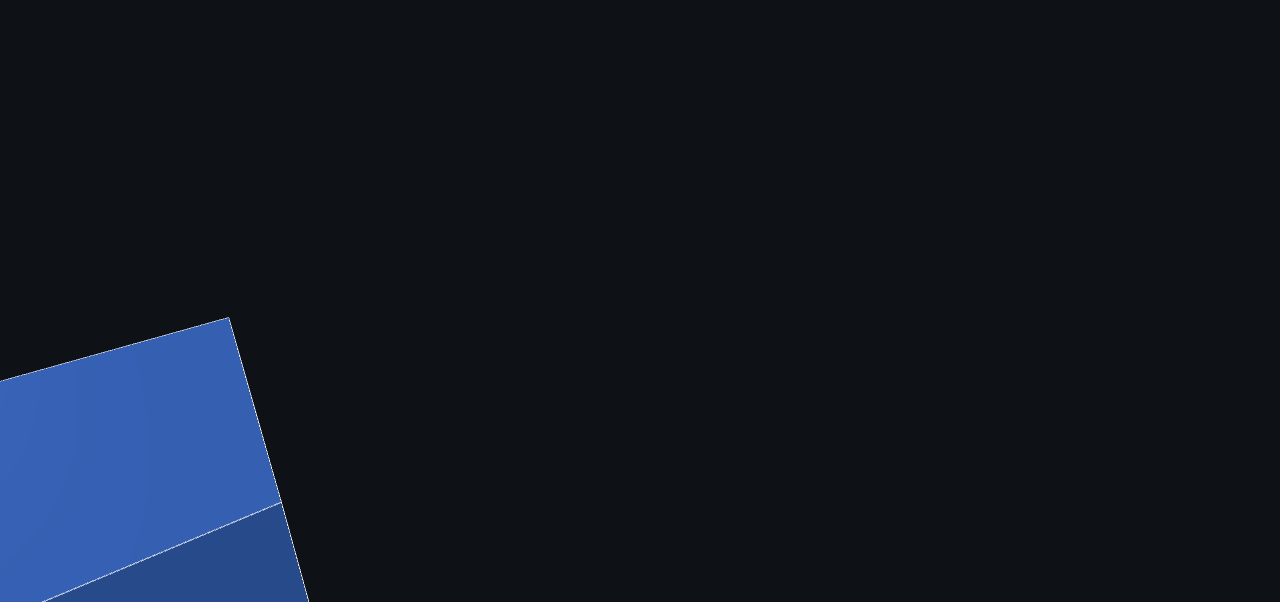
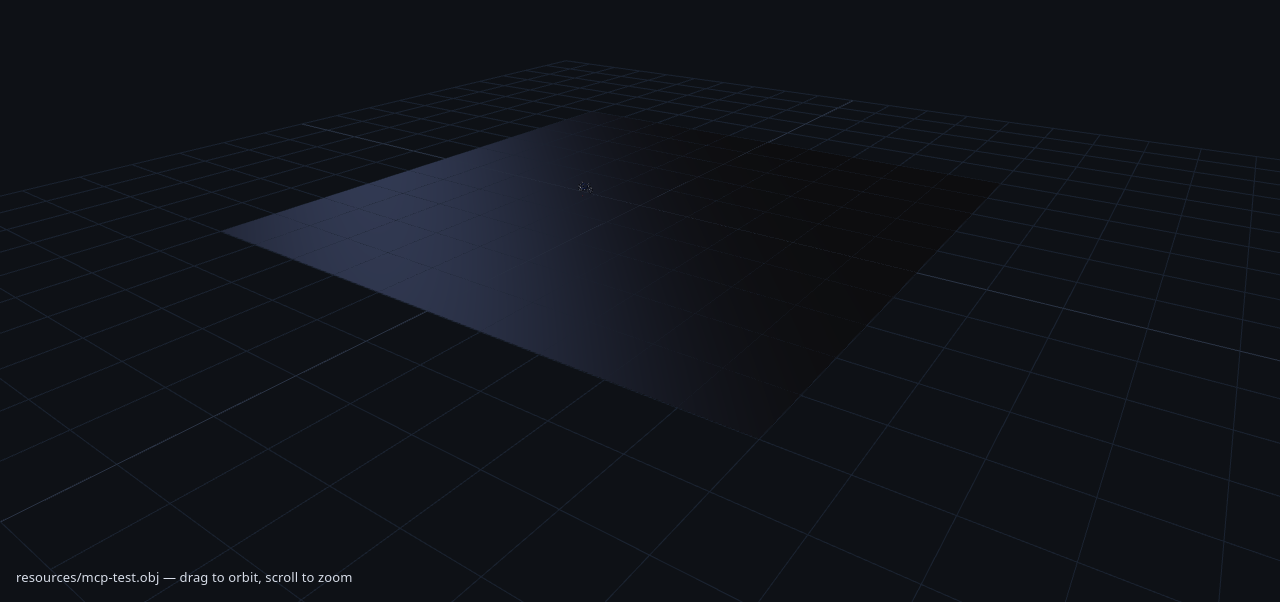
Before and after one commit to thchaufelix/pages-testing, a plain HTML site: page index.html in a window 1280 px wide. Shown: the part 198-800 px from the top of the page. Drawn offline with nearby package versions, Linux system fonts and the light colour scheme; animation ran at ten frames a second.

Commit message:
Preview the OBJ model in resources

```diff
--- a/index.html
+++ b/index.html
@@ -3,74 +3,130 @@
 <head>
   <meta charset="UTF-8" />
   <meta name="viewport" content="width=device-width, initial-scale=1.0" />
-  <title>Rotating Box</title>
+  <title>Model preview</title>
   <style>
     html, body {
       margin: 0;
       height: 100%;
       background: #0e1116;
       overflow: hidden;
+      font-family: system-ui, sans-serif;
     }
     canvas {
       display: block;
+    }
+    #status {
+      position: fixed;
+      left: 16px;
+      bottom: 16px;
+      color: #d7dde8;
+      font-size: 13px;
+      letter-spacing: 0.01em;
+      pointer-events: none;
     }
   </style>
   <script type="importmap">
     {
       "imports": {
-        "three": "https://cdn.jsdelivr.net/npm/three@0.170.0/build/three.module.js"
+        "three": "https://cdn.jsdelivr.net/npm/three@0.170.0/build/three.module.js",
+        "three/addons/": "https://cdn.jsdelivr.net/npm/three@0.170.0/examples/jsm/"
       }
     }
   </script>
 </head>
 <body>
+  <div id="status">Loading resources/mcp-test.obj…</div>
   <script type="module">
     import * as THREE from "three";
+    import { OBJLoader } from "three/addons/loaders/OBJLoader.js";
+    import { MTLLoader } from "three/addons/loaders/MTLLoader.js";
+    import { OrbitControls } from "three/addons/controls/OrbitControls.js";
+
+    const status = document.getElementById("status");
+    const modelUrl = "resources/mcp-test.obj";
+    const materialUrl = "resources/mcp-test.mtl";
 
     const scene = new THREE.Scene();
     scene.background = new THREE.Color(0x0e1116);
 
     const camera = new THREE.PerspectiveCamera(
-      60,
+      50,
       window.innerWidth / window.innerHeight,
-      0.1,
-      100
+      0.01,
+      1000
     );
-    camera.position.set(2.2, 1.6, 2.8);
 
     const renderer = new THREE.WebGLRenderer({ antialias: true });
     renderer.setPixelRatio(Math.min(window.devicePixelRatio, 2));
     renderer.setSize(window.innerWidth, window.innerHeight);
+    renderer.outputColorSpace = THREE.SRGBColorSpace;
     document.body.appendChild(renderer.domElement);
 
-    const geometry = new THREE.BoxGeometry(1.4, 1.4, 1.4);
-    const material = new THREE.MeshStandardMaterial({
-      color: 0x4f8cff,
-      metalness: 0.15,
-      roughness: 0.35
-    });
-    const box = new THREE.Mesh(geometry, material);
-    scene.add(box);
-
-    const edges = new THREE.LineSegments(
-      new THREE.EdgesGeometry(geometry),
-      new THREE.LineBasicMaterial({ color: 0xffffff })
-    );
-    box.add(edges);
+    const controls = new OrbitControls(camera, renderer.domElement);
+    controls.enableDamping = true;
 
     scene.add(new THREE.AmbientLight(0xffffff, 0.45));
-
-    const keyLight = new THREE.DirectionalLight(0xffffff, 1.4);
-    keyLight.position.set(3, 4, 2);
+    const keyLight = new THREE.DirectionalLight(0xffffff, 1.6);
+    keyLight.position.set(4, 6, 3);
     scene.add(keyLight);
-
-    const fillLight = new THREE.DirectionalLight(0x88aaff, 0.5);
-    fillLight.position.set(-3, 1, -2);
+    const fillLight = new THREE.DirectionalLight(0x9eb6ff, 0.55);
+    fillLight.position.set(-4, 2, -3);
     scene.add(fillLight);
 
+    const grid = new THREE.GridHelper(10, 20, 0x2a3344, 0x1a2230);
+    scene.add(grid);
+
+    function frameObject(object) {
+      const box = new THREE.Box3().setFromObject(object);
+      const size = box.getSize(new THREE.Vector3());
+      const center = box.getCenter(new THREE.Vector3());
+
+      object.position.sub(center);
+      object.position.y += size.y / 2;
+
+      const radius = Math.max(size.x, size.y, size.z) * 0.5;
+      const distance = radius / Math.sin(THREE.MathUtils.degToRad(camera.fov) / 2);
+      camera.near = Math.max(distance / 200, 0.01);
+      camera.far = distance * 20;
+      camera.position.set(distance * 0.7, distance * 0.45, distance);
+      camera.updateProjectionMatrix();
+      controls.target.set(0, size.y * 0.35, 0);
+      controls.update();
+
+      grid.scale.setScalar(Math.max(size.x, size.z) / 5);
+    }
+
+    const mtlLoader = new MTLLoader();
+    mtlLoader.setResourcePath("resources/");
+    mtlLoader.load(
+      materialUrl,
+      (materials) => {
+        materials.preload();
+        const objLoader = new OBJLoader();
+        objLoader.setMaterials(materials);
+        objLoader.load(
+          modelUrl,
+          (object) => {
+            scene.add(object);
+            frameObject(object);
+            status.textContent = "resources/mcp-test.obj — drag to orbit, scroll to zoom";
+          },
+          undefined,
+          (error) => {
+            status.textContent = "Failed to load OBJ.";
+            console.error(error);
+          }
+        );
+      },
+      undefined,
+      (error) => {
+        status.textContent = "Failed to load MTL.";
+        console.error(error);
+      }
+    );
+
     function animate() {
-      box.rotation.x += 0.008;
-      box.rotation.y += 0.012;
+      controls.update();
       renderer.render(scene, camera);
       requestAnimationFrame(animate);
     }
```
